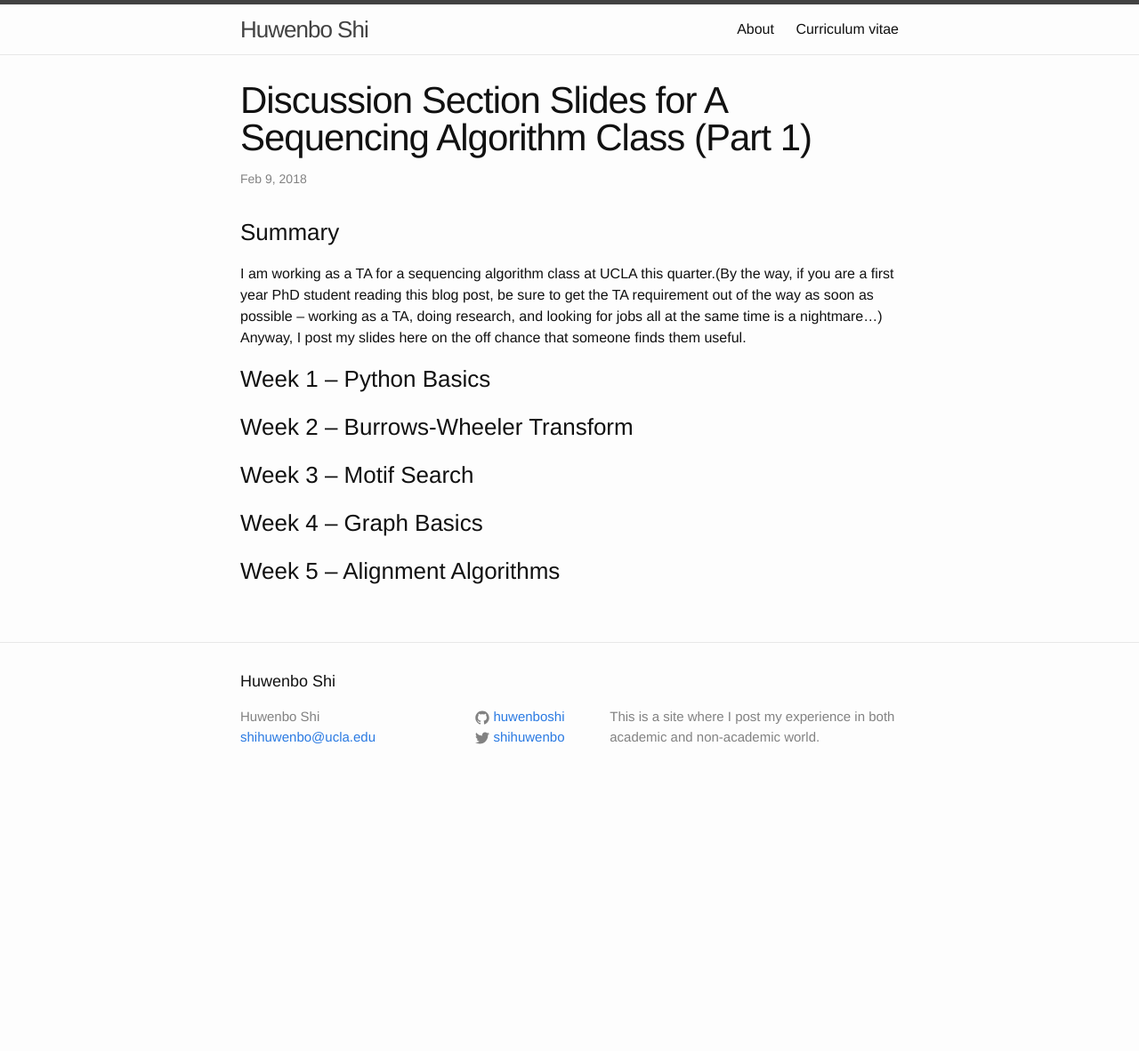
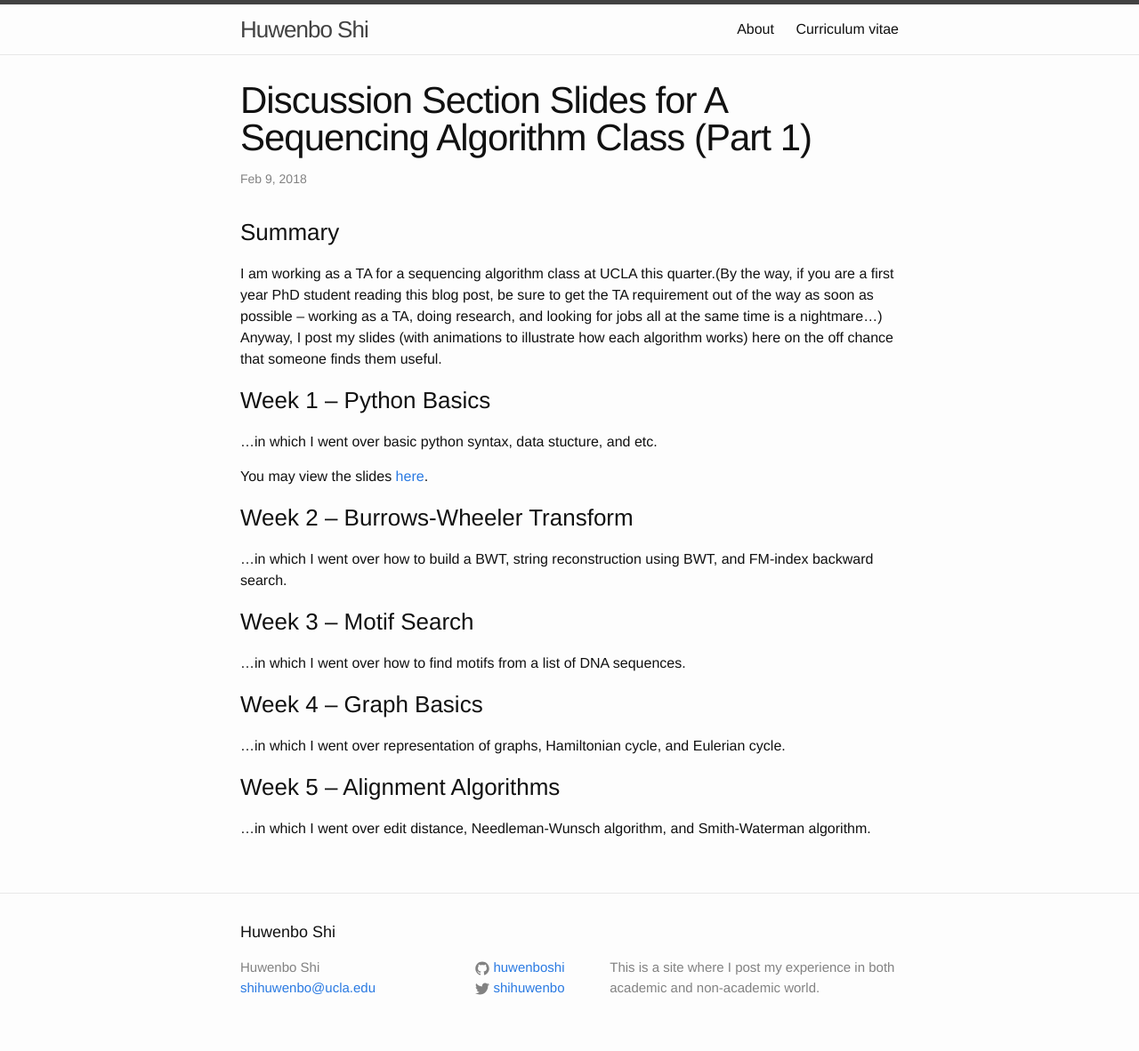
Before and after one commit to huwenboshi/huwenboshi.github.io, a Jekyll site: the page built from _posts/2018-02-09-discussion-slides-part1.markdown, in a window 1280 px wide. Shown: the whole page at 89% size. Built offline with Jekyll 4.4.1, drawn with Linux system fonts in a browser that asks for light colours; before the commit the page ends 900 px from its top, so only the background shows below that.

Commit message:
updated slides

```diff
--- a/_posts/2018-02-09-discussion-slides-part1.markdown
+++ b/_posts/2018-02-09-discussion-slides-part1.markdown
@@ -16,17 +16,30 @@ I am working as a TA for a sequencing algorithm class at UCLA this quarter.(By
 the way, if you are a first year PhD student reading this blog post, be sure
 to get the TA requirement out of the way as soon as possible -- working as a
 TA, doing research, and looking for jobs all at the same time is a
-nightmare...) Anyway, I post my slides here on the off chance that someone
-finds them useful.
+nightmare...) Anyway, I post my slides (with animations to illustrate how each
+algorithm works) here on the off chance that someone finds them useful.
 
 ### Week 1 -- Python Basics
 
+...in which I went over basic python syntax, data stucture, and etc.
 
+You may view the slides [here](https://docs.google.com/presentation/d/1xgzWxLkI2MGdjLFbPqFLvDPWbgx7kH8B9KdxgO2zYk8/edit?usp=sharing).
 
 ### Week 2 -- Burrows-Wheeler Transform
 
+...in which I went over how to build a BWT, string reconstruction using BWT,
+and FM-index backward search.
+
 ### Week 3 -- Motif Search
+
+...in which I went over how to find motifs from a list of DNA sequences.
 
 ### Week 4 -- Graph Basics
 
+...in which I went over representation of graphs, Hamiltonian cycle, and
+Eulerian cycle.
+
 ### Week 5 -- Alignment Algorithms
+
+...in which I went over edit distance, Needleman-Wunsch algorithm, and
+Smith-Waterman algorithm.
```
